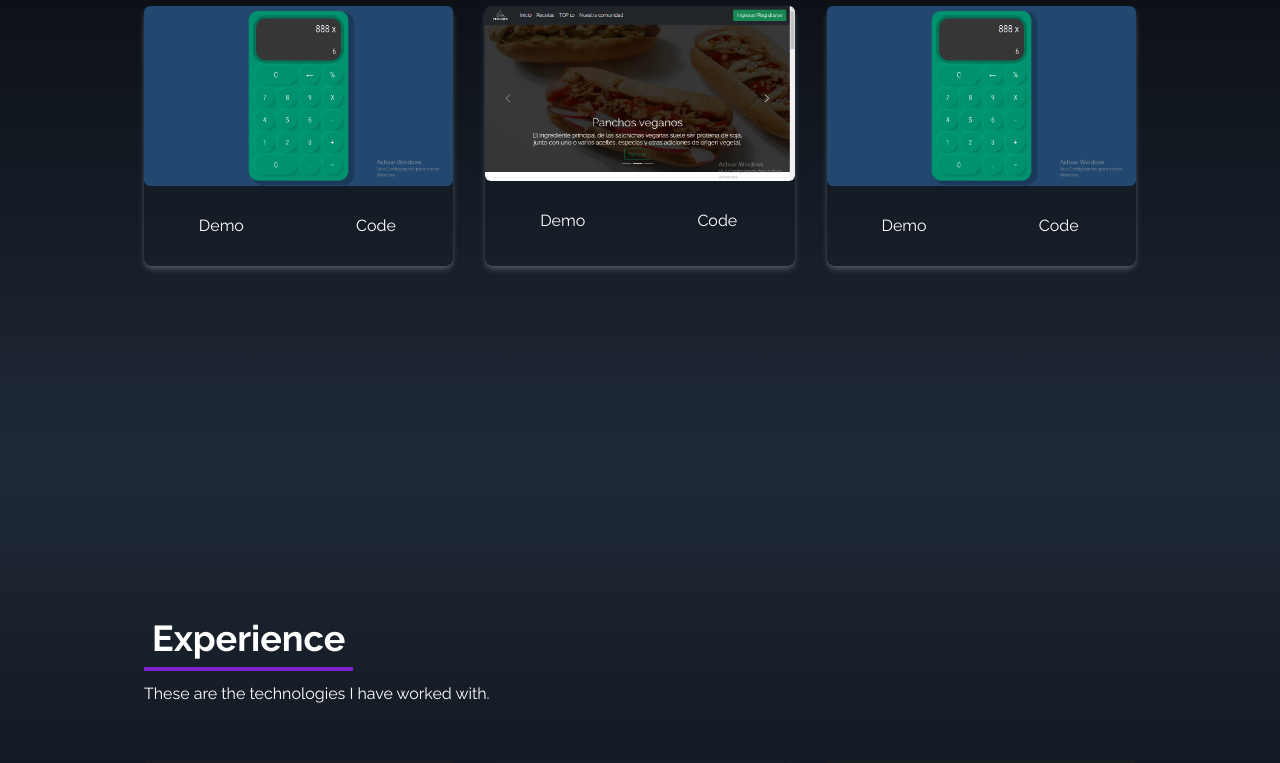
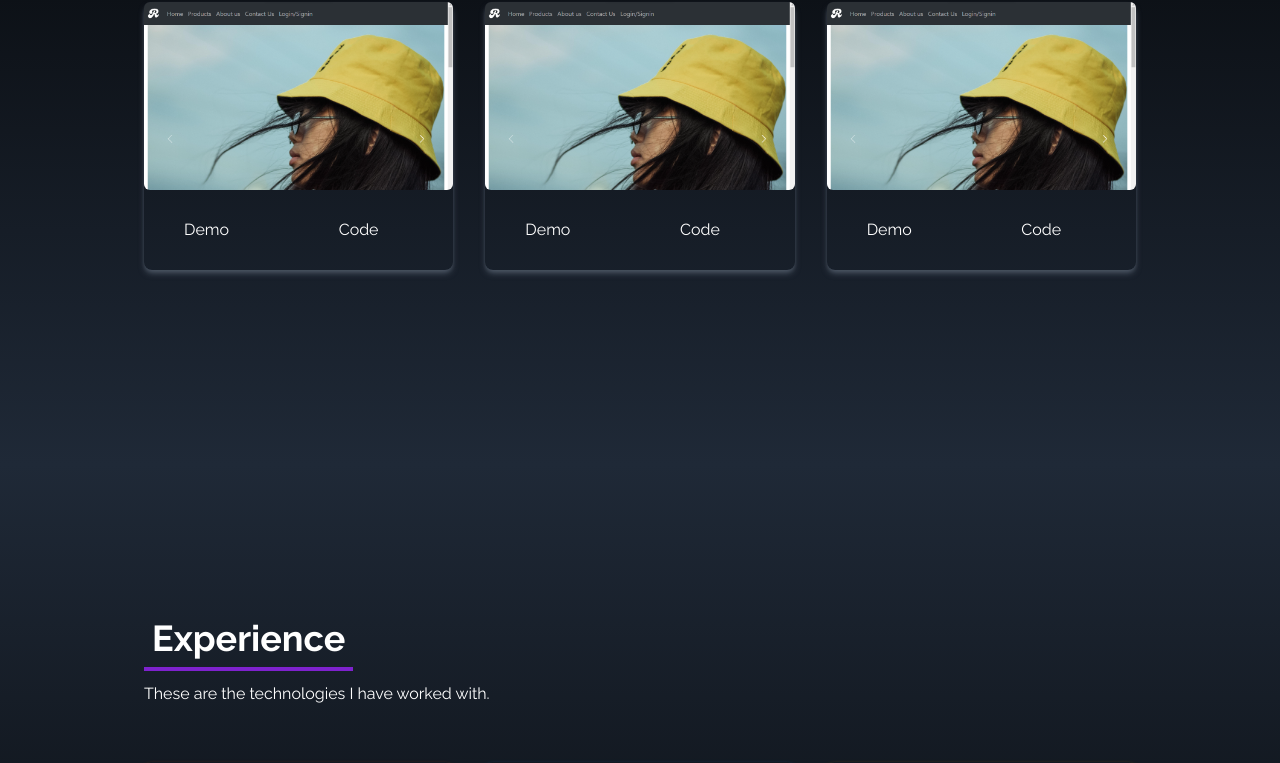
Before and after one commit to antoruizx/Portfolio-Anto, a React (Create React App) app: page / in a window 1280 px wide. Shown: the part 1936-2699 px from the top of the page. Built offline with nearby package versions, Linux system fonts and the light colour scheme.

Commit message:
links portfolio added

```diff
--- a/src/components/Portfolio.jsx
+++ b/src/components/Portfolio.jsx
@@ -1,6 +1,7 @@
 import React from 'react';
 import Calcu from '../assets/img/calcu.png';
 import Piaceres from '../assets/img/piaceres.png';
+import Reed from '../assets/img/capturareed.png';
 
 
 const Portfolio = () => {
@@ -8,15 +9,15 @@ const Portfolio = () => {
     const portfolios = [
         {
             id: 1,
-            src: Calcu,
+            src: Reed,
         },
         {
             id: 2,
-            src: Piaceres,
+            src: Reed,
         },
         {
             id: 3,
-            src: Calcu,
+            src: Reed,
         },
     ];
 
@@ -40,8 +41,8 @@ const Portfolio = () => {
                 className='rounded-md duration-200 hover:scale-105'
                 />
                 <div className='flex items-center justify-center'>
-                    <button className='w-1/2 px-6 py-3 m-4 duration-200 hover:scale-105'>Demo</button>
-                    <button className='w-1/2 px-6 py-3 m-4 duration-200 hover:scale-105'>Code</button>
+                    <a href='https://reed-project-gilt.vercel.app/' className='w-1/2 px-6 py-3 m-4 duration-200 hover:scale-105'>Demo</a>
+                    <a href='https://github.com/antoruizx/Reed-Page' className='w-1/2 px-6 py-3 m-4 duration-200 hover:scale-105'>Code</a>
                 </div>
             </div>
             ))}
```
Also changed, not shown: src/assets/img/capturareed.png (added), src/assets/img/piaceres.png.
